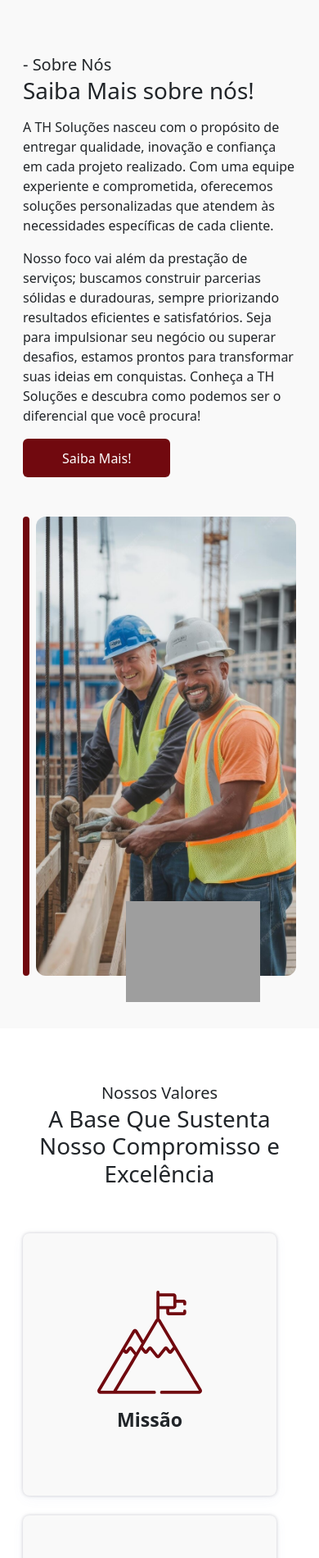
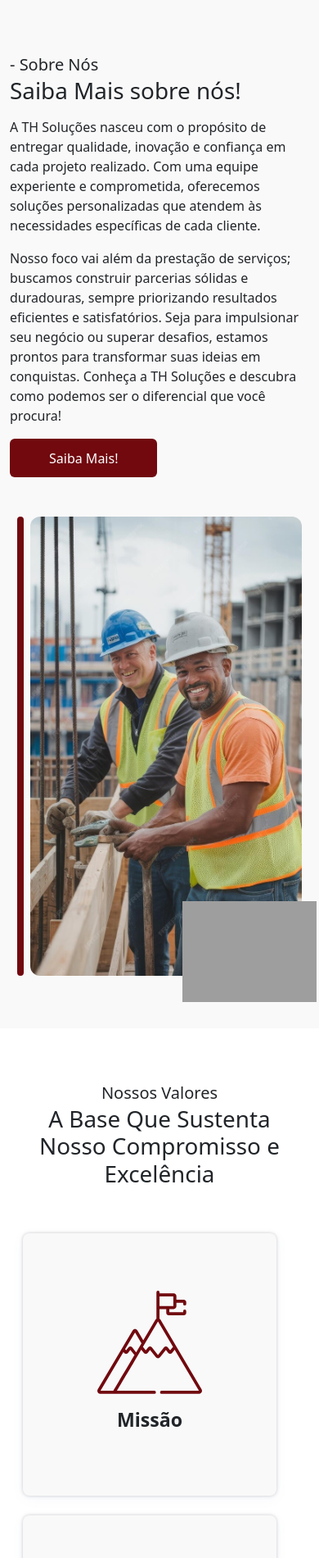
Before and after one commit to WesleiPossidonio/th-solu-es, a PHP site: page / in a window 390 px wide. Shown: the part 844-2744 px from the top of the page at 82% size. Run offline with PHP 8.4, Linux system fonts and the light colour scheme; grey boxes are pictures that could not be loaded.

Commit message:
update image capacete

```diff
--- a/index.html
+++ b/index.html
@@ -162,8 +162,8 @@
 
   <!-- section about -->
   <section class="section-about d-flex align-items-center justify-content-center overflow-hidden">
-    <div class=" container m-0">
-      <div class="row row-gap-5 px-3">
+    <div class="container m-0">
+      <div class="row row-gap-5 px-lg-3">
         <div class="col-12 col-lg-6 position-relative order-2 order-lg-1" data-aos="fade-right"
           data-aos-duration="1000">
           <div class="d-flex justify-content-center align-items-center gap-2">
--- a/styles/styles.css
+++ b/styles/styles.css
@@ -126,14 +126,6 @@ header {
   background-color: #f9f9f9;
 }
 
-@media(max-width: 650px){
-  .section-about {
-    padding: 4rem 0;
-    background-color: #f9f9f9;
-  }
-
-}
-
 .span-border {
   width: 0;
   height: min(35rem, 80svh )!important;
@@ -153,6 +145,37 @@ header {
   width: min(15rem, 42vw);
   right: 3.5rem;
   bottom: -2rem;
+}
+
+@media(max-width: 1024px){
+  .img-capacete {
+    right: -1.2rem !important;
+    bottom: -2rem;
+  }
+}
+
+@media(max-width: 800px){
+  .section-about {
+    padding: 4rem 0;
+    background-color: #f9f9f9;
+  }
+
+  .img-capacete {
+    right: 4.5rem !important;
+    bottom: -2rem;
+  }
+}
+
+@media(max-width: 800px){
+  .section-about {
+    padding: 4rem 0;
+    background-color: #f9f9f9;
+  }
+
+  .img-capacete {
+    right: 0.2rem !important;
+    bottom: -2rem;
+  }
 }
 /* section About  end*/
 
@@ -295,6 +318,8 @@ header {
   }
 }
 
+
+
 @media(max-width: 600px){
   .card-swiper {
     width: 19rem !important;
```
